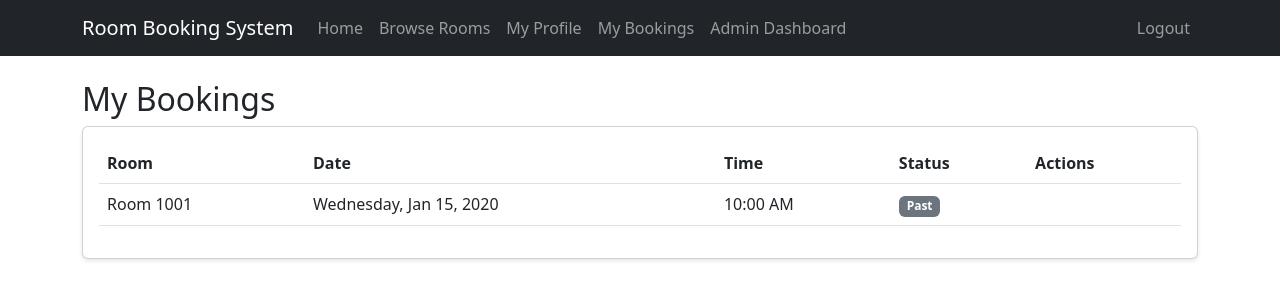
After one commit to 7ussain313/ITCS333-project, a PHP site: page /ITCS333-project/manage_bookings.php in a window 1280 px wide. The commit adds this page. Shown: the top 300 px of the page. Run offline with PHP 8.4, Linux system fonts and the light colour scheme; the visitor is signed in with stand-in values (Sample User, id 1); data comes from the database, SQL or seed files in the repository; tables that the repository leaves empty hold one stand-in row (values such as "Sample post").

Commit message:
fixed browse room sem databsed merge , and adding advanced booking system

```diff
--- a/AdminPanel/admin_dashboard.php
+++ b/AdminPanel/admin_dashboard.php
@@ -4,7 +4,7 @@
 // Check if the user is logged in as admin
 session_start();
 if ($_SESSION['role'] != 'admin') {
-    header("Location: login.php");
+    header("Location: hi.php");
     exit();
 }
 
--- a/index.php
+++ b/index.php
@@ -156,7 +156,7 @@ session_start();  // Ensure session is started here
         if (isset($_SESSION['email'])) {
             echo '<p class="greeting">Hello, <span>' . htmlspecialchars($_SESSION['email']) . '</span>!</p>';
             echo '<nav>';
-            echo '<a href="http://localhost/ITCS333-project/Room-3/index.php">Go to Homepage</a>';
+            echo '<a href="http://localhost/ITCS333-project/browse_rooms.php">Go to Homepage</a>';
             echo '<a href="http://localhost/ITCS333-project/UserProfileManagement/userprofile.php">Manage Profile</a>';
             echo '<a href="http://localhost/ITCS333-project/the-login-and-signup/logout.php">Logout</a>';
 
--- /dev/null
+++ b/manage_bookings.php
@@ -0,0 +1,135 @@
+<?php
+session_start();
+require_once 'Database/connection.php';
+
+// Redirect if not logged in
+if (!isset($_SESSION['user_id'])) {
+    header('Location: the-login-and-signup/hi.php');
+    exit();
+}
+
+try {
+    $db = new PDO('mysql:host=localhost;dbname=it_college_booking;charset=utf8', 'root', '');
+    $db->setAttribute(PDO::ATTR_ERRMODE, PDO::ERRMODE_EXCEPTION);
+
+    // Handle booking cancellation
+    if ($_SERVER['REQUEST_METHOD'] === 'POST' && isset($_POST['cancel_booking'])) {
+        $booking_id = $_POST['booking_id'];
+
+        // Verify the booking belongs to the user
+        $stmt = $db->prepare("
+            SELECT user_id FROM Bookings
+            WHERE id = ? AND user_id = ? AND booking_date >= CURRENT_DATE
+        ");
+        $stmt->execute([$booking_id, $_SESSION['user_id']]);
+
+        if ($stmt->rowCount() > 0) {
+            $deleteStmt = $db->prepare("DELETE FROM Bookings WHERE id = ?");
+            $deleteStmt->execute([$booking_id]);
+            $cancelSuccess = "Booking cancelled successfully!";
+        } else {
+            $cancelError = "Unable to cancel booking. It might be in the past or not belong to you.";
+        }
+    }
+
+    // Fetch user's bookings
+    $stmt = $db->prepare("
+        SELECT b.*, r.name as room_name
+        FROM Bookings b
+        JOIN Rooms r ON b.room_id = r.id
+        WHERE b.user_id = ?
+        ORDER BY b.booking_date DESC, b.timeslot DESC
+    ");
+    $stmt->execute([$_SESSION['user_id']]);
+    $bookings = $stmt->fetchAll(PDO::FETCH_ASSOC);
+
+} catch (PDOException $ex) {
+    $error = "Database error: " . $ex->getMessage();
+}
+?>
+
+<!DOCTYPE html>
+<html lang="en">
+<head>
+    <meta charset="UTF-8">
+    <meta name="viewport" content="width=device-width, initial-scale=1.0">
+    <title>Manage Bookings - Room Booking System</title>
+    <link href="https://cdn.jsdelivr.net/npm/bootstrap@5.3.0/dist/css/bootstrap.min.css" rel="stylesheet">
+    <link rel="stylesheet" href="room_styles.css">
+</head>
+<body>
+    <?php include 'navbar.php'; ?>
+
+    <div class="container mt-4">
+        <h2>My Bookings</h2>
+
+        <?php if (isset($cancelSuccess)): ?>
+            <div class="alert alert-success"><?php echo $cancelSuccess; ?></div>
+        <?php endif; ?>
+
+        <?php if (isset($cancelError)): ?>
+            <div class="alert alert-danger"><?php echo $cancelError; ?></div>
+        <?php endif; ?>
+
+        <?php if (isset($error)): ?>
+            <div class="alert alert-danger"><?php echo $error; ?></div>
+        <?php endif; ?>
+
+        <div class="row">
+            <div class="col-12">
+                <div class="card">
+                    <div class="card-body">
+                        <?php if (empty($bookings)): ?>
+                            <p class="text-center">You don't have any bookings yet.</p>
+                        <?php else: ?>
+                            <div class="table-responsive">
+                                <table class="table">
+                                    <thead>
+                                        <tr>
+                                            <th>Room</th>
+                                            <th>Date</th>
+                                            <th>Time</th>
+                                            <th>Status</th>
+                                            <th>Actions</th>
+                                        </tr>
+                                    </thead>
+                                    <tbody>
+                                        <?php foreach ($bookings as $booking):
+                                            $isPast = strtotime($booking['booking_date']) < strtotime('today');
+                                            $status = $isPast ? 'Past' : 'Upcoming';
+                                            ?>
+                                            <tr>
+                                                <td><?php echo htmlspecialchars($booking['room_name']); ?></td>
+                                                <td><?php echo date('l, M j, Y', strtotime($booking['booking_date'])); ?></td>
+                                                <td><?php echo date('g:i A', strtotime($booking['timeslot'])); ?></td>
+                                                <td>
+                                                    <span class="badge <?php echo $isPast ? 'bg-secondary' : 'bg-primary'; ?>">
+                                                        <?php echo $status; ?>
+                                                    </span>
+                                                </td>
+                                                <td>
+                                                    <?php if (!$isPast): ?>
+                                                        <form method="POST" style="display: inline;">
+                                                            <input type="hidden" name="booking_id" value="<?php echo $booking['id']; ?>">
+                                                            <button type="submit" name="cancel_booking" class="btn btn-danger btn-sm"
+                                                                    onclick="return confirm('Are you sure you want to cancel this booking?')">
+                                                                Cancel
+                                                            </button>
+                                                        </form>
+                                                    <?php endif; ?>
+                                                </td>
+                                            </tr>
+                                        <?php endforeach; ?>
+                                    </tbody>
+                                </table>
+                            </div>
+                        <?php endif; ?>
+                    </div>
+                </div>
+            </div>
+        </div>
+    </div>
+
+    <script src="https://cdn.jsdelivr.net/npm/bootstrap@5.3.0/dist/js/bootstrap.bundle.min.js"></script>
+</body>
+</html>
--- /dev/null
+++ b/navbar.php
@@ -0,0 +1,51 @@
+<?php
+if (session_status() === PHP_SESSION_NONE) {
+    session_start();
+}
+?>
+
+<nav class="navbar navbar-expand-lg navbar-dark bg-dark mb-4">
+    <div class="container">
+        <a class="navbar-brand" href="index.php">Room Booking System</a>
+        <button class="navbar-toggler" type="button" data-bs-toggle="collapse" data-bs-target="#navbarNav" aria-controls="navbarNav" aria-expanded="false" aria-label="Toggle navigation">
+            <span class="navbar-toggler-icon"></span>
+        </button>
+        <div class="collapse navbar-collapse" id="navbarNav">
+            <ul class="navbar-nav me-auto">
+                <li class="nav-item">
+                    <a class="nav-link" href="index.php">Home</a>
+                </li>
+                <li class="nav-item">
+                    <a class="nav-link" href="browse_rooms.php">Browse Rooms</a>
+                </li>
+                <?php if (isset($_SESSION['user_id'])): ?>
+                    <li class="nav-item">
+                        <a class="nav-link" href="UserProfileManagement/userprofile.php">My Profile</a>
+                    </li>
+                    <li class="nav-item">
+                        <a class="nav-link" href="manage_bookings.php">My Bookings</a>
+                    </li>
+                    <?php if (isset($_SESSION['role']) && $_SESSION['role'] === 'admin'): ?>
+                        <li class="nav-item">
+                            <a class="nav-link" href="AdminPanel/admin_dashboard.php">Admin Dashboard</a>
+                        </li>
+                    <?php endif; ?>
+                <?php endif; ?>
+            </ul>
+            <ul class="navbar-nav">
+                <?php if (isset($_SESSION['user_id'])): ?>
+                    <li class="nav-item">
+                        <a class="nav-link" href="the-login-and-signup/logout.php">Logout</a>
+                    </li>
+                <?php else: ?>
+                    <li class="nav-item">
+                        <a class="nav-link" href="the-login-and-signup/hi.php">Login</a>
+                    </li>
+                    <li class="nav-item">
+                        <a class="nav-link" href="the-login-and-signup/signup.php">Sign Up</a>
+                    </li>
+                <?php endif; ?>
+            </ul>
+        </div>
+    </div>
+</nav>
--- /dev/null
+++ b/room_styles.css
@@ -0,0 +1,62 @@
+.room-info {
+    margin-bottom: 2rem;
+}
+
+.room-info h4 {
+    color: #333;
+    margin-top: 1.5rem;
+    margin-bottom: 1rem;
+}
+
+.timeslots {
+    display: flex;
+    flex-direction: column;
+    gap: 0.5rem;
+}
+
+.timeslot {
+    padding: 0.75rem;
+    border-radius: 4px;
+    display: flex;
+    justify-content: space-between;
+    align-items: center;
+}
+
+.timeslot.available {
+    background-color: #e7f5e7;
+    border: 1px solid #28a745;
+}
+
+.timeslot.booked {
+    background-color: #ffe5e5;
+    border: 1px solid #dc3545;
+}
+
+.status {
+    font-weight: bold;
+    font-size: 0.9em;
+}
+
+.available .status {
+    color: #28a745;
+}
+
+.booked .status {
+    color: #dc3545;
+}
+
+.card {
+    box-shadow: 0 2px 4px rgba(0,0,0,0.1);
+}
+
+.card-title {
+    color: #2c3e50;
+    margin-bottom: 1.5rem;
+}
+
+/* Responsive adjustments */
+@media (max-width: 768px) {
+    .col-md-4 {
+        margin-top: 1rem;
+    }
+}
```
Also changed, not shown: Database/create_database.php (+10 -31 lines), browse_rooms.php (added, +51 -0 lines), room_details.php (added, +210 -0 lines).
